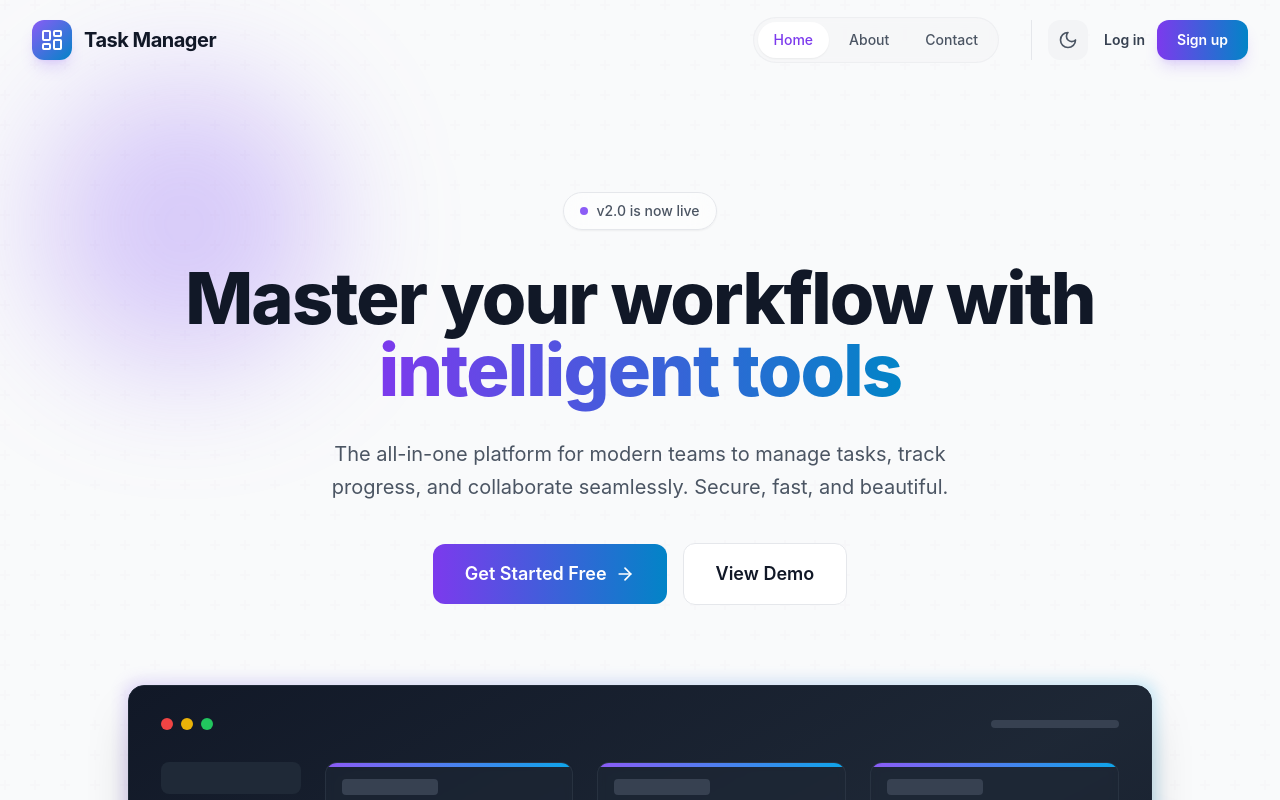
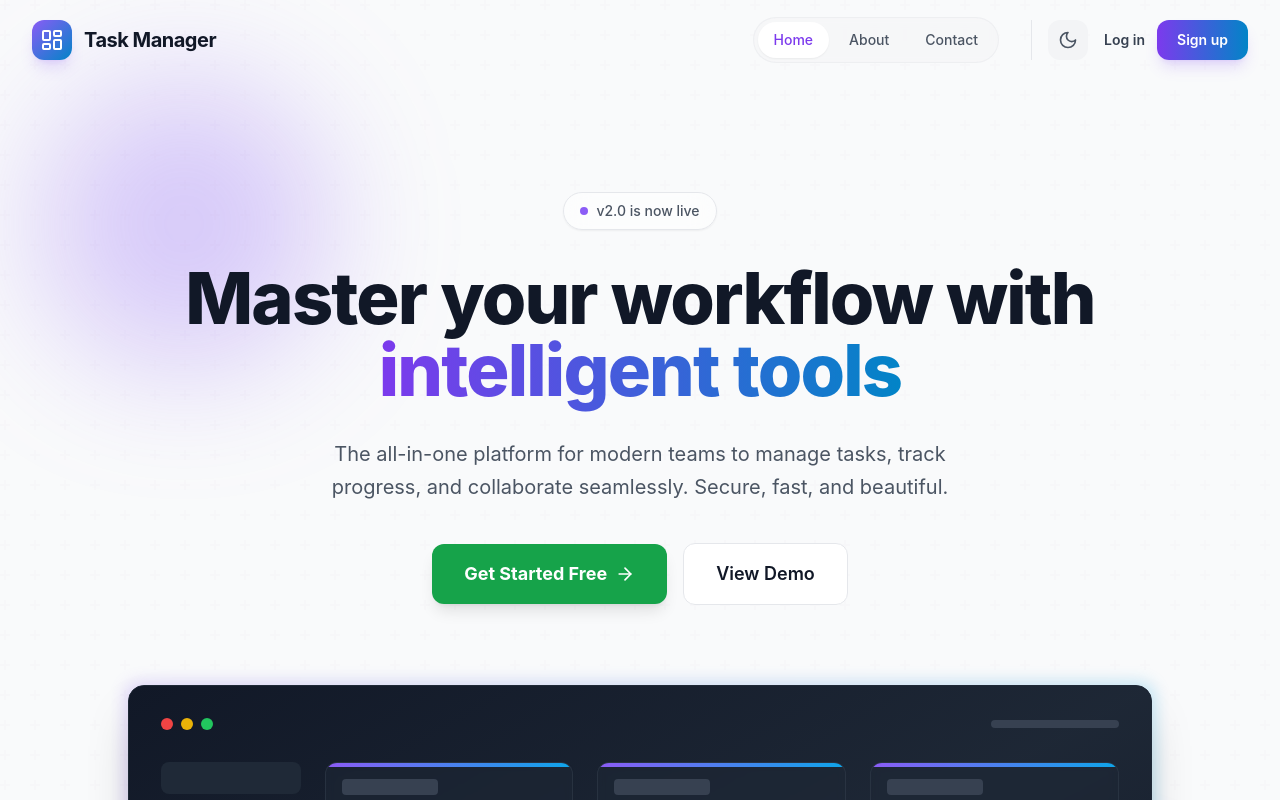
Before and after one commit to dianegit/develops-task-management, a React (Vite) app in the folder frontend/: page / in a window 1280 px wide. Shown: the top 800 px of the page. Built offline with nearby package versions, Linux system fonts and the light colour scheme.

Commit message:
Test: Change 'Get Started' button to green to verify automated deployment

```diff
--- a/frontend/src/pages/Landing.jsx
+++ b/frontend/src/pages/Landing.jsx
@@ -33,7 +33,7 @@ export const Landing = () => {
                     </p>
 
                     <div className="flex flex-col sm:flex-row justify-center items-center space-y-4 sm:space-y-0 sm:space-x-4 animate-slide-up" style={{ animationDelay: '0.2s' }}>
-                        <Link to="/register" className="btn-primary flex items-center group text-lg px-8 py-4">
+                        <Link to="/register" className="bg-green-600 hover:bg-green-700 text-white font-bold rounded-xl transition-all shadow-lg hover:shadow-xl hover:-translate-y-0.5 flex items-center group text-lg px-8 py-4">
                             Get Started Free
                             <ArrowRight className="ml-2 h-5 w-5 group-hover:translate-x-1 transition-transform" />
                         </Link>
```
